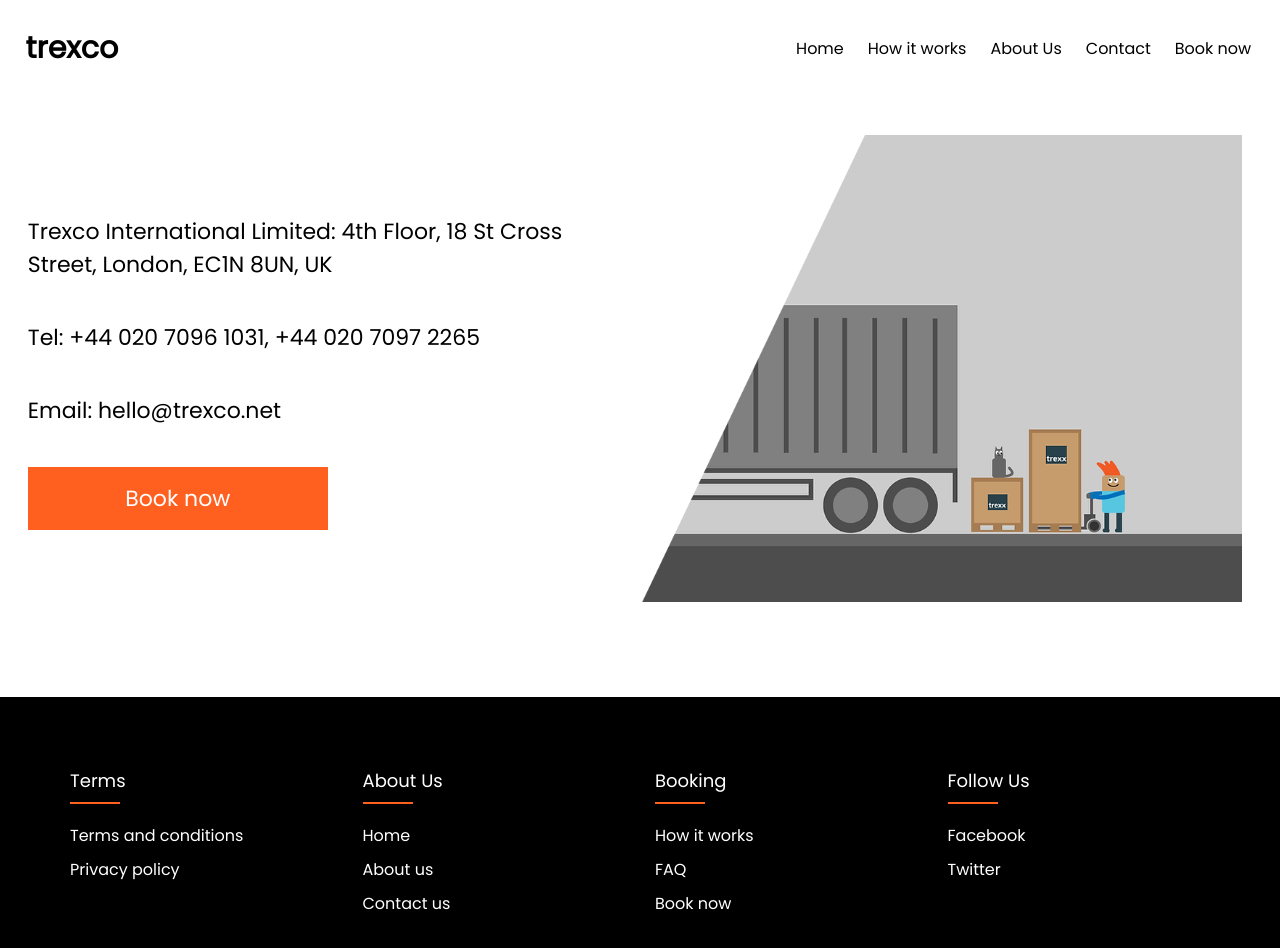
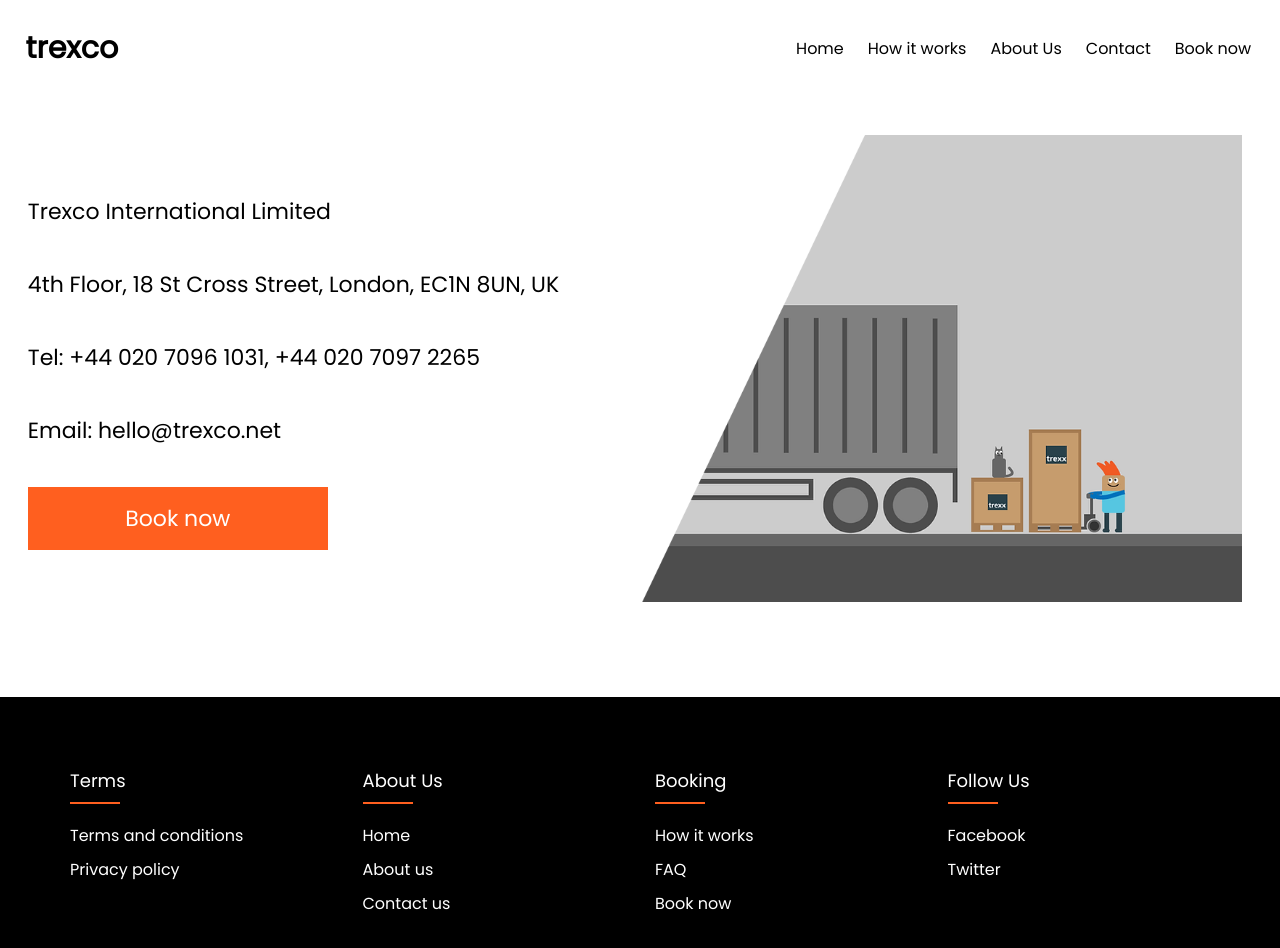
Before and after one commit to holguin4857/trexco, a Next.js app: page /contact in a window 1280 px wide. Shown: the top 948 px of the page. Built offline with nearby package versions, Linux system fonts and the light colour scheme.

Commit message:
contact-rev

```diff
--- a/pages/contact.js
+++ b/pages/contact.js
@@ -14,9 +14,8 @@
 
       <section className="container">
         <div className="content">
-          <p>
-            Trexco International Limited: 4th Floor, 18 St Cross Street, London, EC1N 8UN, UK
-          </p>
+          <p>Trexco International Limited</p>
+          <p>4th Floor, 18 St Cross Street, London, EC1N 8UN, UK</p>
           <p>Tel: +44 020 7096 1031, +44 020 7097 2265 </p>
           <p>Email: hello@trexco.net</p>
           <p></p>
```
